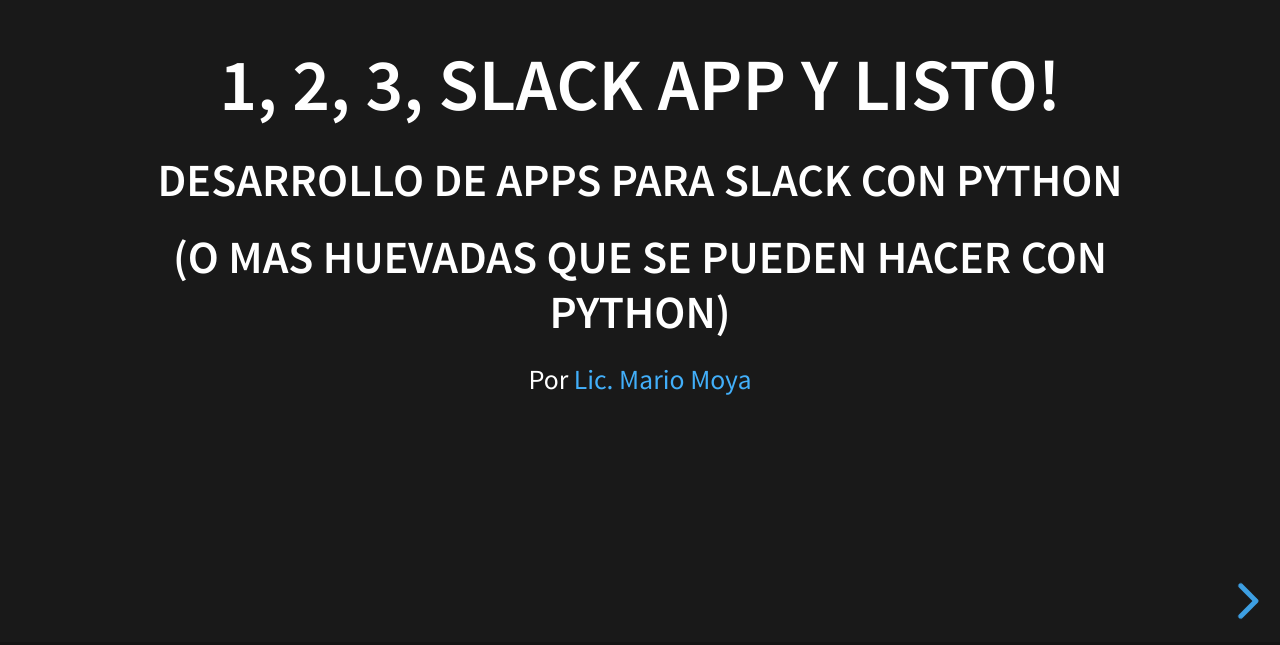
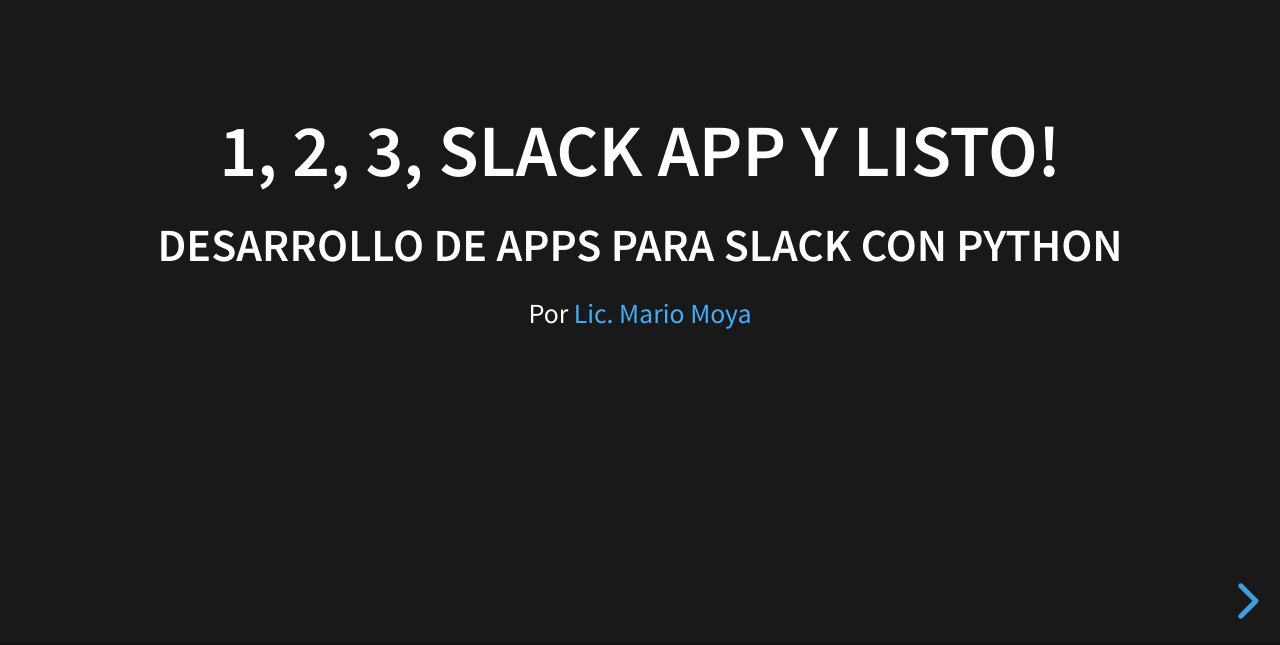
Before and after one commit to tiuma/pyday-nqn-2019, a website: page index.html in a window 1280 px wide. Shown: the part 155-800 px from the top of the page. Drawn offline with Linux system fonts and the light colour scheme.

Commit message:
remove subtitle

```diff
--- a/index.html
+++ b/index.html
@@ -28,7 +28,6 @@
         <section>
             <h2>1, 2, 3, Slack app y listo!</h2>
             <h4>Desarrollo de apps para slack con Python</h4>
-            <h6>(o mas huevadas que se pueden hacer con Python)</h6>
             <p>
                 <small>Por <a href="https://github.com/tiuma">Lic. Mario Moya</a></small>
             </p>
```
